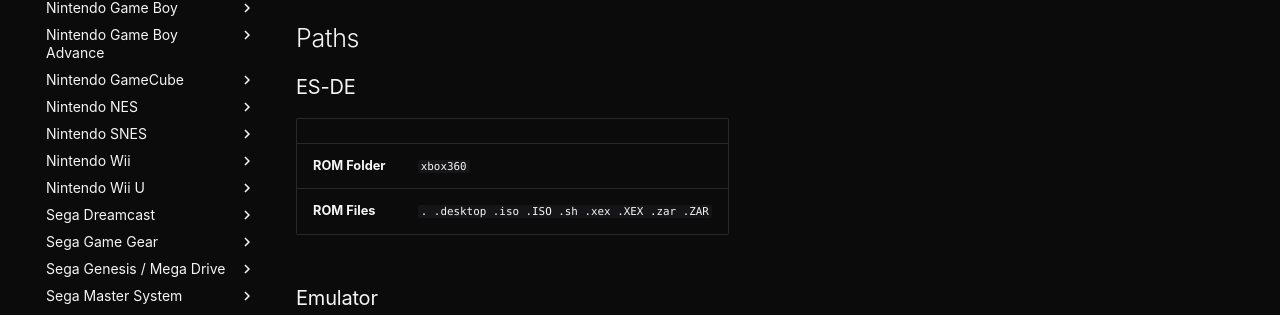
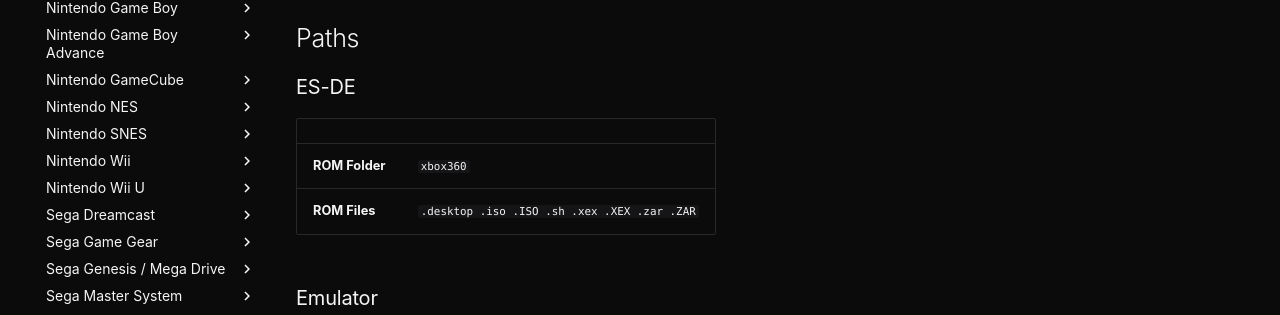
Before and after one commit to armada-os/armadaos.dev, an MkDocs documentation site: the page built from docs/emulation/emulators/xenia-edge.md, in a window 1280 px wide and 1366 px high. Shown: the part 456-771 px from the top of the window. Built offline with MkDocs 1.6.1 and Material for MkDocs 9.7.7, drawn with Linux system fonts in a browser that asks for light colours; comment, search, counter and statistics services are not loaded.

```diff
--- a/docs/emulation/emulators/xenia-edge.md
+++ b/docs/emulation/emulators/xenia-edge.md
@@ -15,7 +15,7 @@ Xenia Edge does not require a BIOS file.
 | | |
 | --- | --- |
 | **ROM Folder** | `xbox360` |
-| **ROM Files** | `. .desktop .iso .ISO .sh .xex .XEX .zar .ZAR` |
+| **ROM Files** | `.desktop .iso .ISO .sh .xex .XEX .zar .ZAR` |
 
 ### Emulator
 
```
